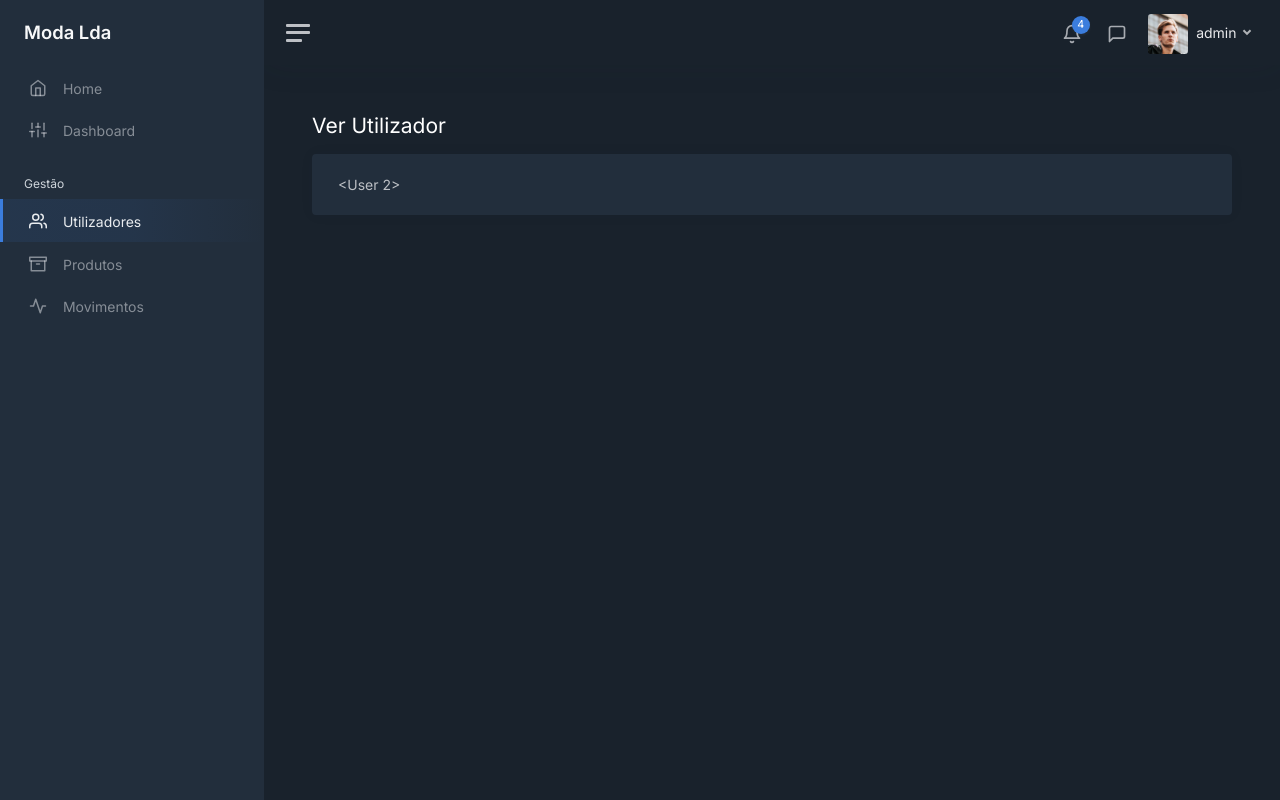
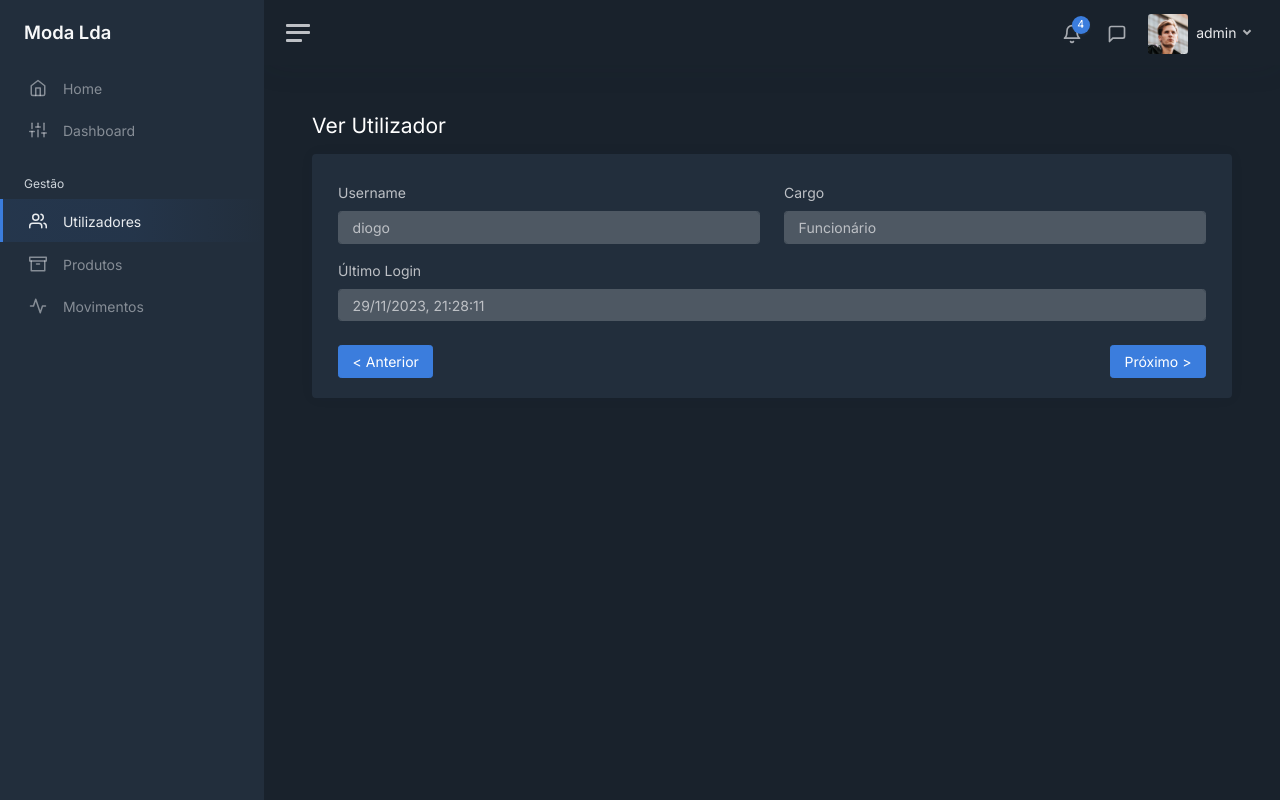
Before and after one commit to 999Samurai/ModaLda, a Flask app: page /users/2 in a window 1280 px wide. Run offline with Flask 3, Linux system fonts and the light colour scheme; a user stored in the database is signed in; some libraries are stand-ins or nearby versions.

Commit message:
Form validations, add user working, improvements, view user working, etc.

```diff
--- a/app/modules/login/models.py
+++ b/app/modules/login/models.py
@@ -14,13 +14,14 @@
     __table_args__ = {'extend_existing': True}
 
     id = db.Column(db.Integer, primary_key=True)
-    username = db.Column(db.String())
+    username = db.Column(db.String(), unique=True)
     password = db.Column(db.String())
     role = db.Column(db.String())
     last_login = db.Column(db.DateTime, server_default=db.func.now())
 
-    def __init__(self, username, role):
+    def __init__(self, username, password, role):
         self.username = username
+        self.password = password
         self.role = role
 
     def __repr__(self):
--- a/app/modules/main/templates/dashboard.html
+++ b/app/modules/main/templates/dashboard.html
@@ -8,7 +8,7 @@
     <meta name="description" content="Admin Dashboard, ModaLda">
 
     <link rel="preconnect" href="https://fonts.gstatic.com">
-    <link rel="shortcut icon" href="static/img/icons/icon-48x48.png"/>
+    <link rel="shortcut icon" href="/static/img/icons/icon-48x48.png"/>
 
     <title>Dashboard | ModaLda </title>
 
--- a/app/modules/main/templates/users/users_view.html
+++ b/app/modules/main/templates/users/users_view.html
@@ -8,9 +8,9 @@
     <meta name="description" content="Admin Dashboard, ModaLda">
 
     <link rel="preconnect" href="https://fonts.gstatic.com">
-    <link rel="shortcut icon" href="static/img/icons/icon-48x48.png"/>
+    <link rel="shortcut icon" href="/static/img/icons/icon-48x48.png"/>
 
-    <title>Users | ModaLda </title>
+    <title>Ver Utilizador | ModaLda </title>
 
    <link href="/static/css/dashboard.css" rel="stylesheet">
     <link href="https://cdn.datatables.net/1.13.7/css/jquery.dataTables.min.css" rel="stylesheet">
@@ -26,7 +26,33 @@
     <div class="card">
         <div class="card-body">
             <div class="container-fluid">
-                {{ user_view }}
+                <div class="row">
+                    <div class="col-12 col-md-6 mt-2">
+                        <label for="username" class="form-label">Username</label>
+                        <input class="form-control" id="username" value="{{ user_view.username }}" disabled="disabled">
+                    </div>
+                    <div class="col-12 col-md-6 mt-2">
+                        <label for="role" class="form-label">Cargo</label>
+                        <input class="form-control" id="role" value="{{ user_view.role }}" disabled="disabled">
+                    </div>
+                    <div class="col-12 col-md-12 mt-3">
+                        <label for="lastLogin" class="form-label">Último Login</label>
+                        <input class="form-control" id="lastLogin" value="{{ user_view.last_login }}" disabled="disabled">
+                    </div>
+                </div>
+
+                <div class="row mt-4">
+                    <div class="col">
+                        {% if prev is not none %}
+                            <a href="/users/{{ prev }}" class="btn btn-primary"> < Anterior</a>
+                        {% endif %}
+                    </div>
+                    <div class="col">
+                        {% if next is not none %}
+                            <a href="/users/{{ next }}" class="btn btn-primary float-end">Próximo ></a>
+                        {% endif %}
+                    </div>
+                </div>
             </div>
         </div>
     </div>
--- a/app/modules/main/views.py
+++ b/app/modules/main/views.py
@@ -1,13 +1,22 @@
-from flask import render_template
+from flask import render_template, redirect, flash, request
 from flask_login import login_required, current_user
+from .forms import AddUserForm
 
 from . import bp
 from ..login.models import User
+from database import db
+
+ROLES = {
+    'admin': 'Admin',
+    'gerente': 'Gerente',
+    'funcionario': 'Funcionário'
+}
 
 @bp.route('/home')
 @login_required
 def home():
     return render_template('home.html', user=current_user, tab="home")
+
 
 @bp.route('/dashboard')
 @login_required
@@ -26,15 +35,66 @@
             {
                 "id": user.id,
                 "username": user.username,
-                "role": user.role,
+                "role": ROLES[user.role],
                 "last_login": user.last_login.strftime("%d/%m/%Y, %H:%M:%S")
             }
         )
 
     return render_template('users/users_table.html', user=current_user, tab="users", all_users=all_users)
 
+
+@bp.route('/users/add')
+@login_required
+def add_user_get():
+    form = AddUserForm()
+
+    return render_template('users/users_add.html', user=current_user, tab="users", form=form)
+
+
+@bp.route('/users/add', methods=['POST'])
+@login_required
+def add_user_post():
+    form = AddUserForm()
+    if form.validate_on_submit():
+        username = request.form.get('username')
+        password = request.form.get('password')
+        role = request.form.get("role")
+
+        record = User(username, password, role)
+        db.session.add(record)
+        db.session.commit()
+
+        flash('Utilizador criado com sucesso')
+        return redirect('/users')
+
+    return render_template('users/users_add.html', user=current_user, tab="users", form=form)
+
+
 @bp.route('/users/<int:id>')
 @login_required
 def view_user(id):
     user_view = User.query.filter_by(id=id).first_or_404()
-    return render_template('users/users_view.html', user=current_user, tab="users", user_view=user_view)
+
+    user = {
+        "id": user_view.id,
+        "username": user_view.username,
+        "role": ROLES[user_view.role],
+        "last_login": user_view.last_login.strftime("%d/%m/%Y, %H:%M:%S")
+    }
+
+    prev = User.query.order_by(User.id.desc()).filter(User.id < user_view.id).first()
+    next = User.query.order_by(User.id.asc()).filter(User.id > user_view.id).first()
+
+    if prev is not None:
+        prev = prev.id
+
+    if next is not None:
+        next = next.id
+
+    # Testing purposes
+    # if prev is None and next is None:
+    #     prev = 0
+    #     next = 2
+
+    return render_template('users/users_view.html', user=current_user, tab="users",
+                           user_view=user, next=next, prev=prev)
--- a/requirements.txt
+++ b/requirements.txt
@@ -5,3 +5,4 @@
 Werkzeug==2.3.0
 Flask-WTF==1.2.1
 flask-login
+wtforms~=3.1.0
```
Also changed, not shown: app/modules/main/forms.py (+13 -0 lines), app/modules/main/templates/users/users_add.html (added, +61 -0 lines), app/modules/main/templates/users/users_table.html (+14 -5 lines), app/instance/app.db.
